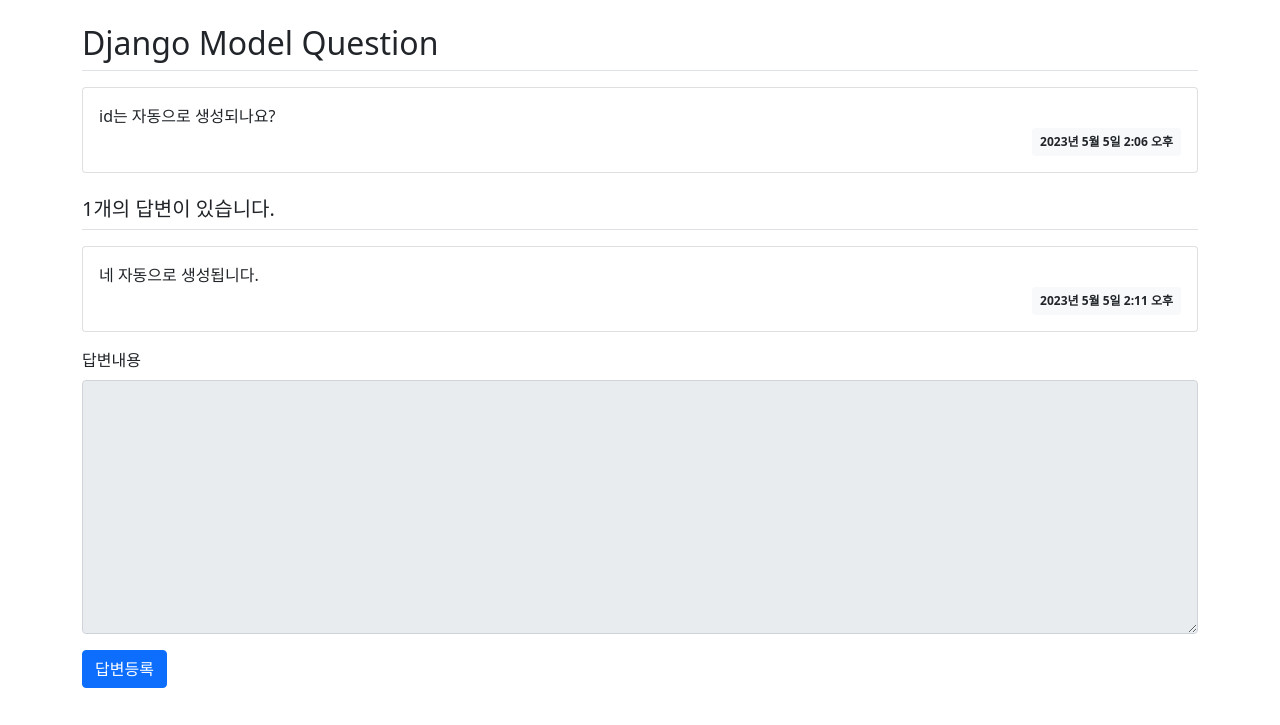
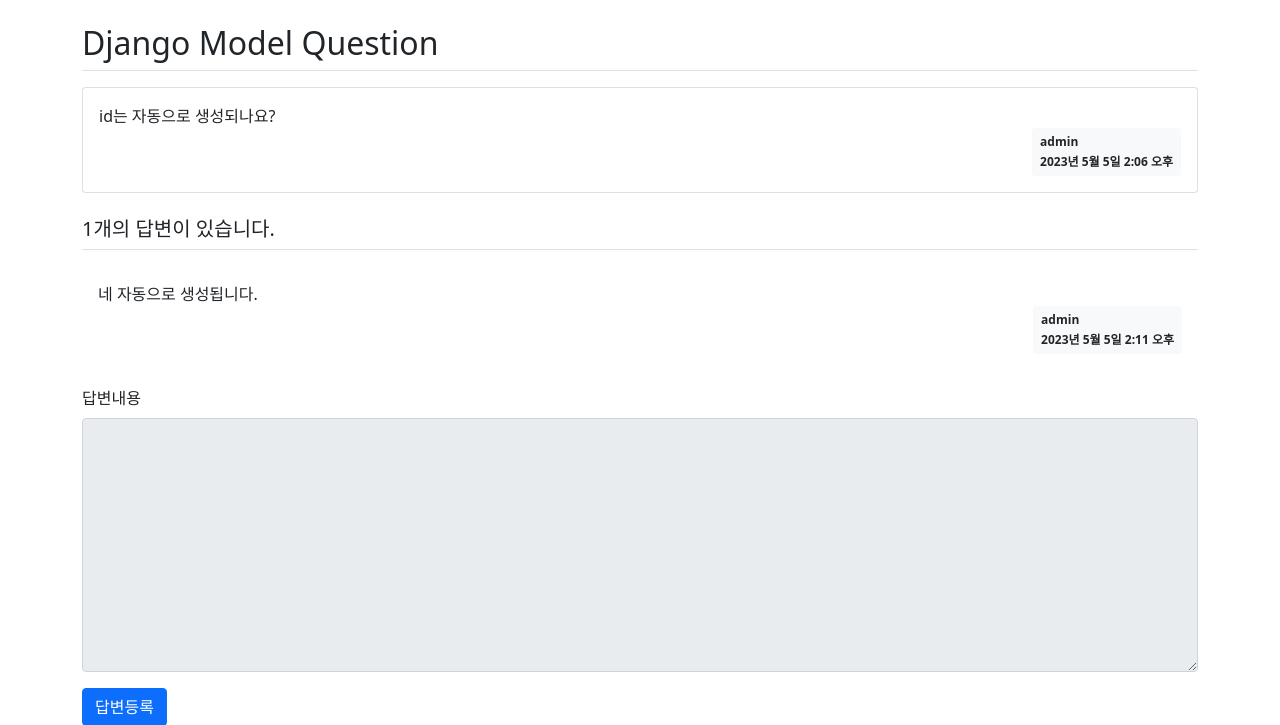
Before and after one commit to lhh9799/Jump_to_Django, a Django app: page /pybo/2/ in a window 1280 px wide. Shown: the part 57-782 px from the top of the page. Run offline with Django 4.2, Linux system fonts and the light colour scheme; data comes from the database, SQL or seed files in the repository; some libraries are stand-ins or nearby versions.

Commit message:
Jump to Django Chapter 3-08

```diff
--- a/templates/pybo/question_detail.html
+++ b/templates/pybo/question_detail.html
@@ -6,24 +6,25 @@
         <div class="card-body">
             <div class="card-text" style="white-space: pre-line;">{{ question.content }}</div>
             <div class="d-flex justify-content-end">
-                <div class="badge bg-light text-dark p-2">
-                    {{ question.create_date }}
+                <div class="badge bg-light text-dark p-2 text-start">
+                    <div class="mb-2">{{ question.author.username }}</div>
+                    <div>{{ question.create_date }}</div>
                 </div>
             </div>
         </div>
     </div>
     <h5 class="border-bottom my-3 py-2">{{question.answer_set.count}}개의 답변이 있습니다.</h5>
     {% for answer in question.answer_set.all %}
-    <div class="card my-3">
-        <div class="card-body">
-            <div class="card-text" style="white-space: pre-line;">{{ answer.content }}</div>
-            <div class="d-flex justify-content-end">
-                <div class="badge bg-light text-dark p-2">
-                    {{ answer.create_date }}
-                </div>
+    <div class="card-body">
+        <div class="card-text" style="white-space: pre-line;">{{ answer.content }}</div>
+        <div class="d-flex justify-content-end">
+            <div class="badge bg-light text-dark p-2 text-start">
+                <div class="mb-2">{{ answer.author.username }}</div>
+                <div>{{ answer.create_date }}</div>
             </div>
         </div>
     </div>
+{#</div>#}
     {% endfor %}
     <form action="{% url 'pybo:answer_create' question.id %}" method="post" class="my-3">
         {% csrf_token %}
```
Also changed, not shown: templates/pybo/question_list.html (+7 -5 lines).
